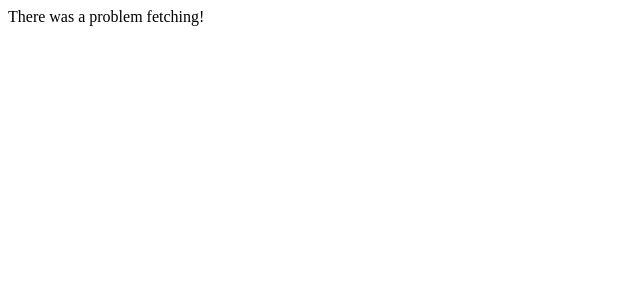
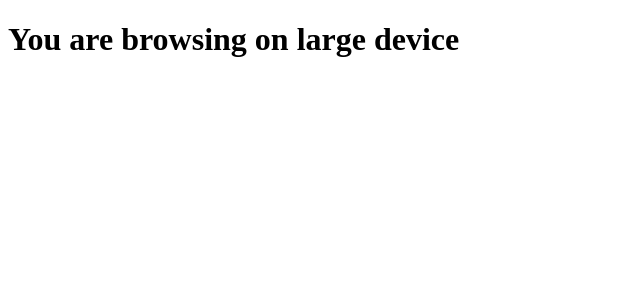
Before and after one commit to SOUROVSARKERTEC12/React, a React (Create React App) app: page / in a window 1280 px wide. Shown: the top 300 px of the page, without its empty margins (0-640 px from the left). Built offline with nearby package versions, Linux system fonts and the light colour scheme; no server answers.

Commit message:
layout Checker

```diff
--- a/src/App.js
+++ b/src/App.js
@@ -1,11 +1,11 @@
 import React from 'react';
-import GetPost2 from './components/Hooks/GetPost2';
+import LayoutComponentOne from './components/LayoutComponent';
 
 export default function App(){
 
     return(
         <div className="app">
-            <GetPost2 />
+           <LayoutComponentOne/>
         </div>
     )
 }
--- /dev/null
+++ b/src/components/LayoutComponent.js
@@ -0,0 +1,22 @@
+import React, { useEffect, useState } from 'react';
+
+export default function LayoutComponentOne() {
+    const [onSmallScreen, setOnSmallScreen] = useState(false);
+
+    const checkScreenSize = () => {
+        setOnSmallScreen(window.innerWidth < 768);
+    };
+
+    useEffect(() => {
+            checkScreenSize();
+            window.addEventListener('resize', checkScreenSize);
+
+            return () => window.removeEventListener('resize', checkScreenSize);
+        }, []);
+
+    return (
+        <div>
+            <h1>You are browsing on {onSmallScreen ? 'small' : 'large'} device </h1>
+        </div>
+    );
+}
```
